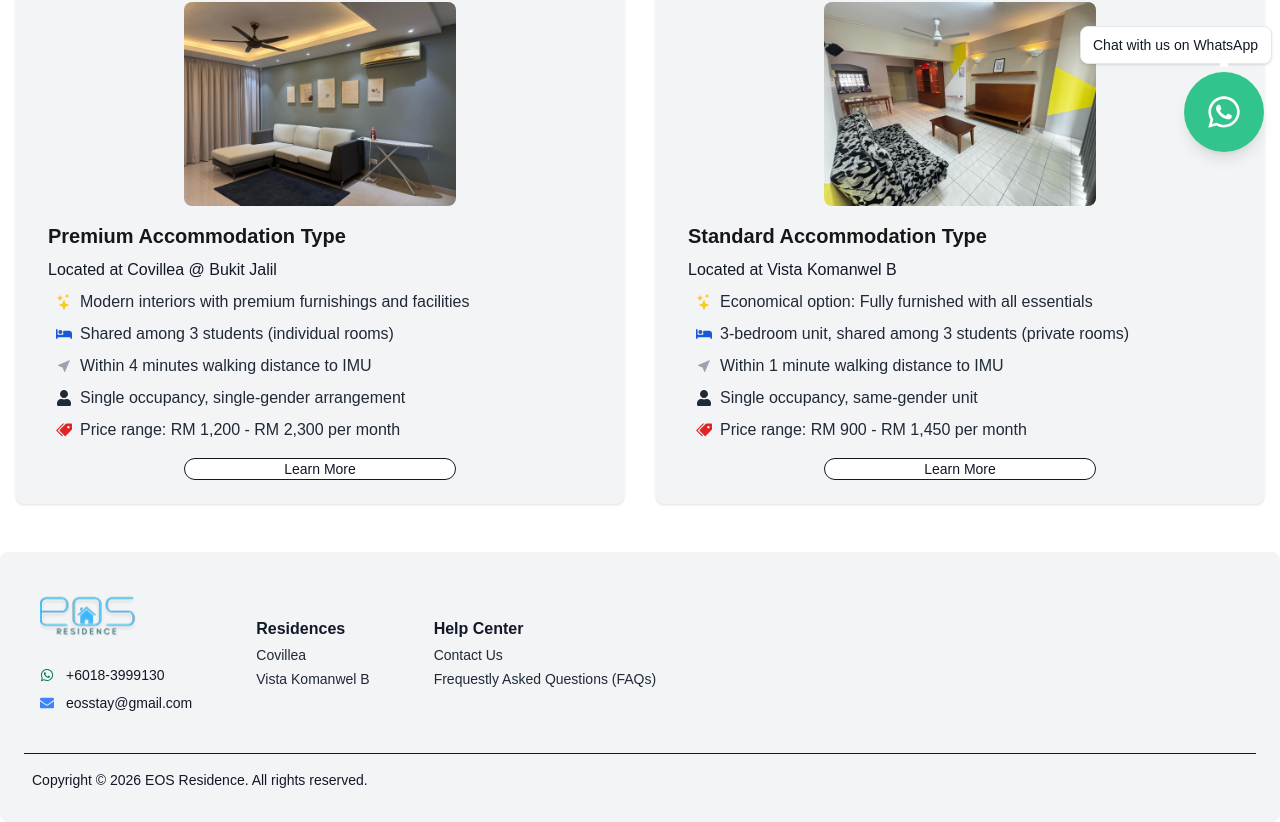
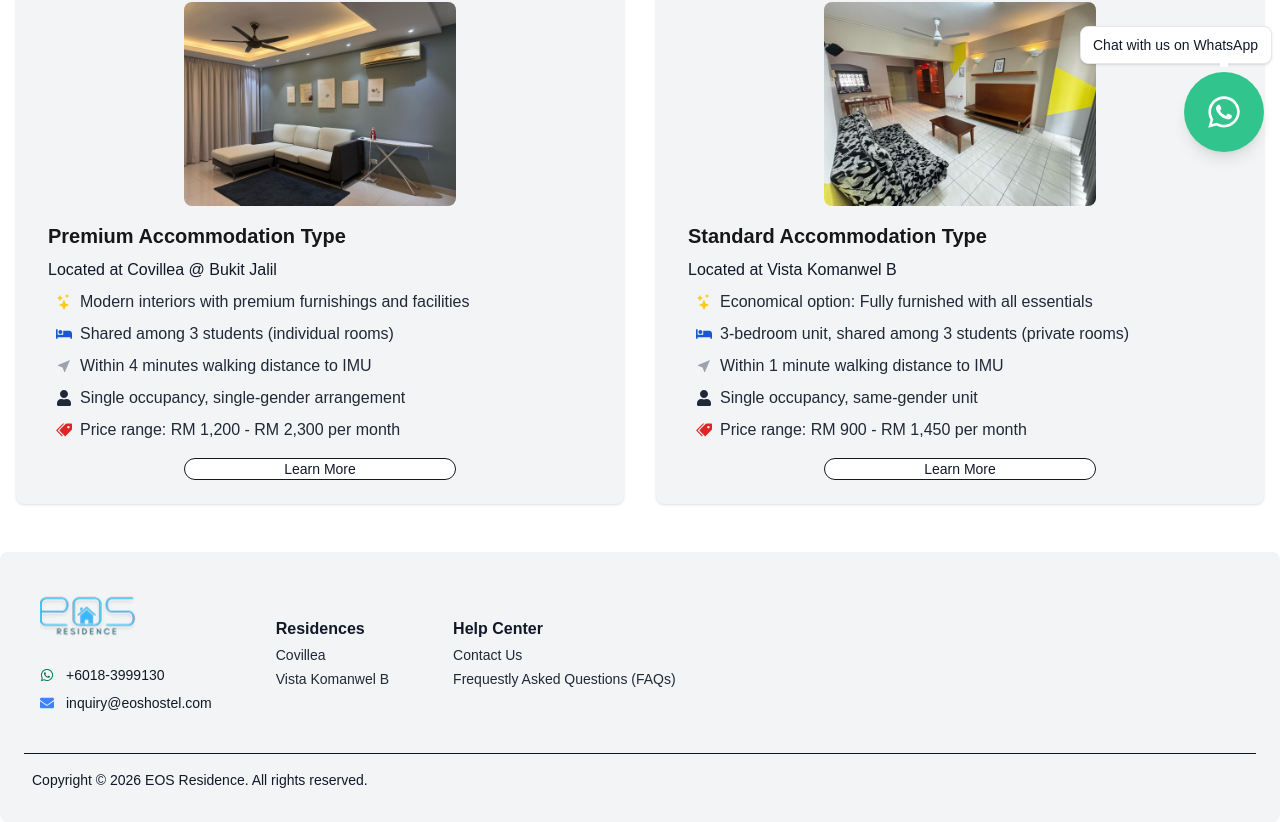
Before and after one commit to Eosstay/eos-residence, a Next.js app: page / in a window 1280 px wide. Shown: the part 632-1454 px from the top of the page. Built offline with nearby package versions, Linux system fonts and the light colour scheme.

Commit message:
Update footer.tsx

```diff
--- a/src/components/footer.tsx
+++ b/src/components/footer.tsx
@@ -18,8 +18,8 @@ export default function footer() {
             </div>
             <div className="flex items-center gap-3 text-sm text-gray-900">
               <FaEnvelope className="text-blue-500" />
-              <a href="mailto:eosstay@gmail.com" className="hover:underline">
-                eosstay@gmail.com
+              <a href="mailto:inquiry@eoshostel.com" className="hover:underline">
+                inquiry@eoshostel.com
               </a>
             </div>
           </div>
```
